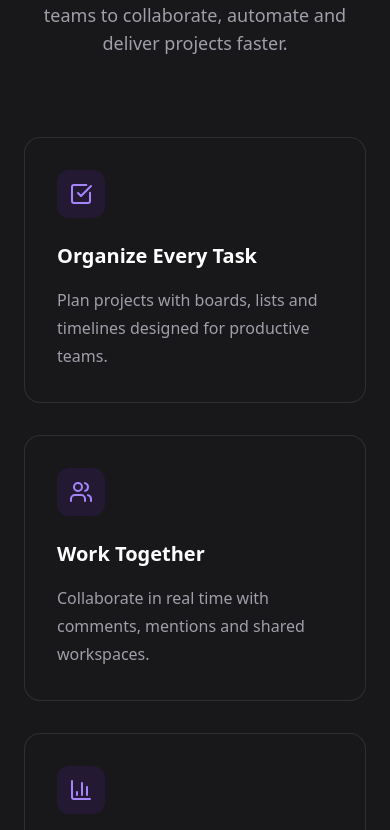
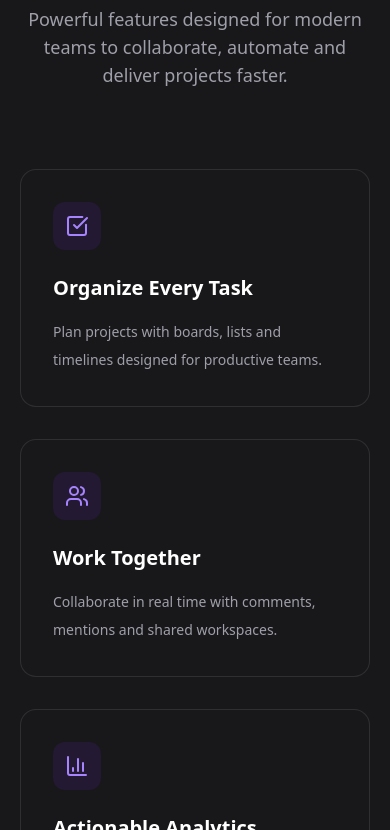
Before and after one commit to wwilliamsantana/flowsync, a Next.js app: page / in a window 390 px wide. Shown: the part 1768-2598 px from the top of the page. Built offline with nearby package versions, Linux system fonts and the light colour scheme.

Commit message:
polished: FeatureCard and Feature + Responsive

```diff
--- a/src/components/sections/Features.tsx
+++ b/src/components/sections/Features.tsx
@@ -6,8 +6,8 @@ import { motion } from "framer-motion";
 
 export default function Features() {
   return (
-    <section id="features" className="bg-zinc-900 py-16">
-      <div className="mx-auto max-w-7xl px-6 lg:px-8">
+    <section id="features" className="bg-zinc-900 py-24 lg:py-28">
+      <div className="mx-auto max-w-7xl px-5 sm:px-6 lg:px-8">
         <motion.div
           initial={{ opacity: 0, y: 25 }}
           whileInView={{ opacity: 1, y: 0 }}
--- a/src/components/ui/FeatureCard.tsx
+++ b/src/components/ui/FeatureCard.tsx
@@ -1,5 +1,3 @@
-"use client";
-
 import { motion } from "framer-motion";
 import { LucideIcon } from "lucide-react";
 
@@ -16,8 +14,8 @@ export function FeatureCard({
 }: FeatureCardProps) {
   return (
     <motion.div
-      whileHover={{ y: -6 }}
-      transition={{ duration: 0.25 }}
+      whileHover={{ y: -6, scale: 1.02 }}
+      transition={{ duration: 0.25, ease: "easeInOut" }}
       className="group rounded-2xl border border-white/10 bg-zinc-900 p-8 transition-all duration-300 hover:border-violet-500/40"
     >
       <div className="mb-6 flex h-12 w-12 items-center justify-center rounded-xl bg-violet-600/10 text-violet-400 transition group-hover:bg-violet-600/20">
@@ -26,7 +24,7 @@ export function FeatureCard({
 
       <h3 className="text-xl font-semibold text-white">{title}</h3>
 
-      <p className="mt-4 leading-7 text-zinc-400">{description}</p>
+      <p className="mt-4 text-sm leading-7 text-zinc-400">{description}</p>
     </motion.div>
   );
 }
```
